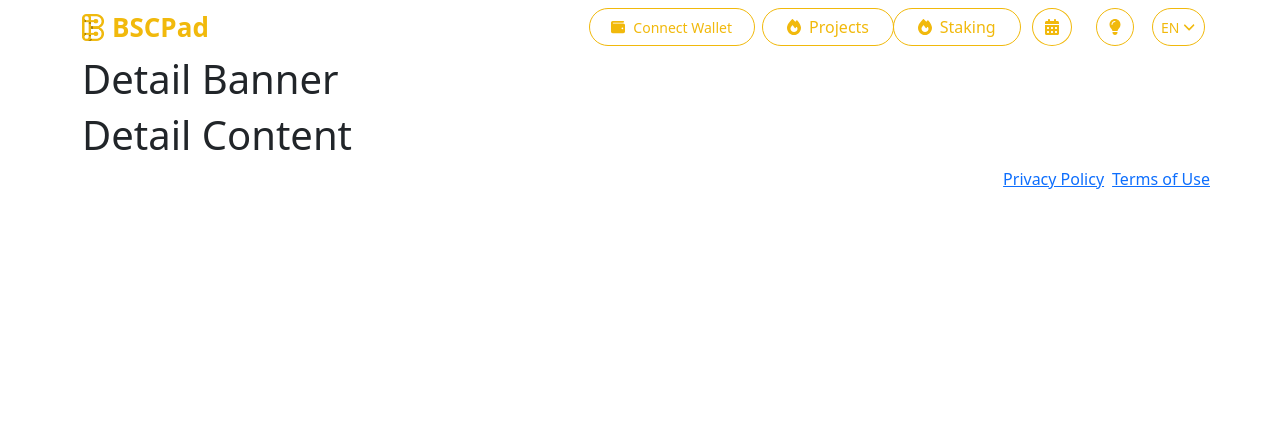
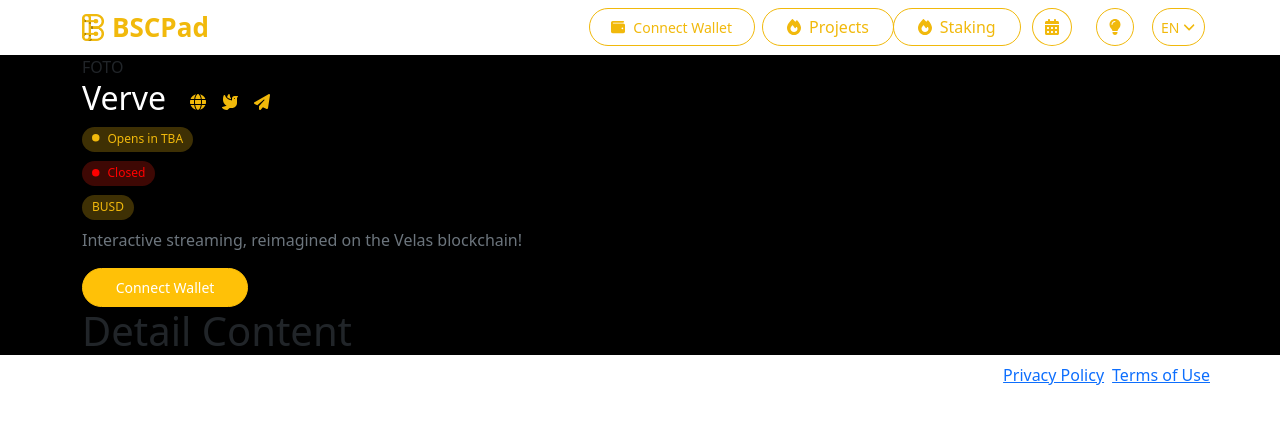
Before and after one commit to FxIvan/clone-project, a Next.js app: page /projects/1 in a window 1280 px wide. Shown: the top 424 px of the page. Built offline with nearby package versions, Linux system fonts and the light colour scheme.

Commit message:
title de detail de NFTs y algunos botones

```diff
--- a/component/app/detailBanner/index.js
+++ b/component/app/detailBanner/index.js
@@ -1,9 +1,97 @@
-import { Container } from "react-bootstrap";
+import { Button, Col, Container, Row } from "react-bootstrap";
+import {
+  faCircle,
+  faDove,
+  faGlobe,
+  faPaperPlane,
+  faWallet,
+} from "@fortawesome/free-solid-svg-icons";
+import { FontAwesomeIcon } from "@fortawesome/react-fontawesome";
+import styles from "./styles.module.css";
 
 export default function DetailBanner() {
   return (
     <Container>
-      <h1>Detail Banner</h1>
+      <Row className={styles.containerDetailBanner}>
+        <Col sm={6}>
+          <Row>
+            <Col sm={4}>FOTO</Col>
+          </Row>
+          <Row>
+            <Col sm={12} className="d-flex flex-row align-items-center">
+              <div className="pe-3">
+                <h2>Verve</h2>
+              </div>
+              <div className={styles.rrss}>
+                <a href="https://verve.fi/" target="_blank">
+                  <FontAwesomeIcon
+                    icon={faGlobe}
+                    style={{ width: "16px", height: "16px", color: "#f1b90a" }}
+                  />
+                </a>
+                <a href="https://twitter.com/" target="_blank">
+                  <FontAwesomeIcon
+                    icon={faDove}
+                    style={{ width: "16px", height: "16px", color: "#f1b90a" }}
+                  />
+                </a>
+                <a href="https://telegram.com" target="_blank">
+                  <FontAwesomeIcon
+                    icon={faPaperPlane}
+                    style={{ width: "16px", height: "16px", color: "#f1b90a" }}
+                  />
+                </a>
+              </div>
+            </Col>
+            <Col sm={12}>
+              <div className={styles.opensInTBA + " mb-2"}>
+                <Button className="rounded-pill">
+                  {" "}
+                  <FontAwesomeIcon
+                    icon={faCircle}
+                    className="fa-2xs pe-2"
+                    style={{ color: "#f1b90c" }}
+                  />
+                  Opens in TBA
+                </Button>
+              </div>
+              <div className={styles.closed + " mb-2"}>
+                <Button className="rounded-pill">
+                  <FontAwesomeIcon
+                    icon={faCircle}
+                    className="fa-2xs pe-2"
+                    style={{ color: "red" }}
+                  />
+                  Closed
+                </Button>
+              </div>
+              <div className={styles.opensInTBA + " mb-2"}>
+                <Button className="rounded-pill">BUSD</Button>
+              </div>
+            </Col>
+            <Col sm={12}>
+              <div>
+                <p>
+                  Interactive streaming, reimagined on the Velas blockchain!
+                </p>
+              </div>
+            </Col>
+            <Col sm={12}>
+              <Row>
+                <Col xxl={3} lg={4} className={styles.buttonWallet +" d-flex justify-content-center"}>
+                  <Button
+                    variant="warning"
+                    className="btn-sm d-flex align-items-center w-100 justify-content-center rounded-pill"
+                  >
+                    <span>Connect Wallet</span>
+                  </Button>
+                </Col>
+              </Row>
+            </Col>
+          </Row>
+        </Col>
+        <Col sm={6}></Col>
+      </Row>
     </Container>
   );
 }
--- /dev/null
+++ b/component/app/detailBanner/styles.module.css
@@ -0,0 +1,36 @@
+.containerDetailBanner h2 {
+  color: white;
+}
+
+.containerDetailBanner p {
+  color: #6c757d;
+}
+
+.opensInTBA button {
+  background-color: rgb(240 185 19 / 26%);
+  color: #f1b90c;
+  font-size: 12px;
+  border: #f1b90c;
+  padding: 3px 10px 4px 10px;
+  cursor: none !important;
+}
+
+.closed button {
+  background-color: rgba(240, 34, 19, 0.26);
+  color: red;
+  font-size: 12px;
+  border: red;
+  padding: 3px 10px 4px 10px;
+  cursor: none !important;
+}
+
+.rrss a{
+    padding: 0 0.5rem;
+}
+
+.buttonWallet button{
+    padding: 0.5rem 1rem;
+    font-size: 14px;
+    font-weight: 500;
+    color: white;
+}
--- a/pages/projects/[id].js
+++ b/pages/projects/[id].js
@@ -4,11 +4,11 @@
 
 export default function TokenInfo() {
   const router = useRouter();
-
+  //console.log(router.query.id);
   return (
-    <>
+    <div className="bg-black">
       <DetailBanner />
       <DetailContent />
-    </>
+    </div>
   );
 }
```
